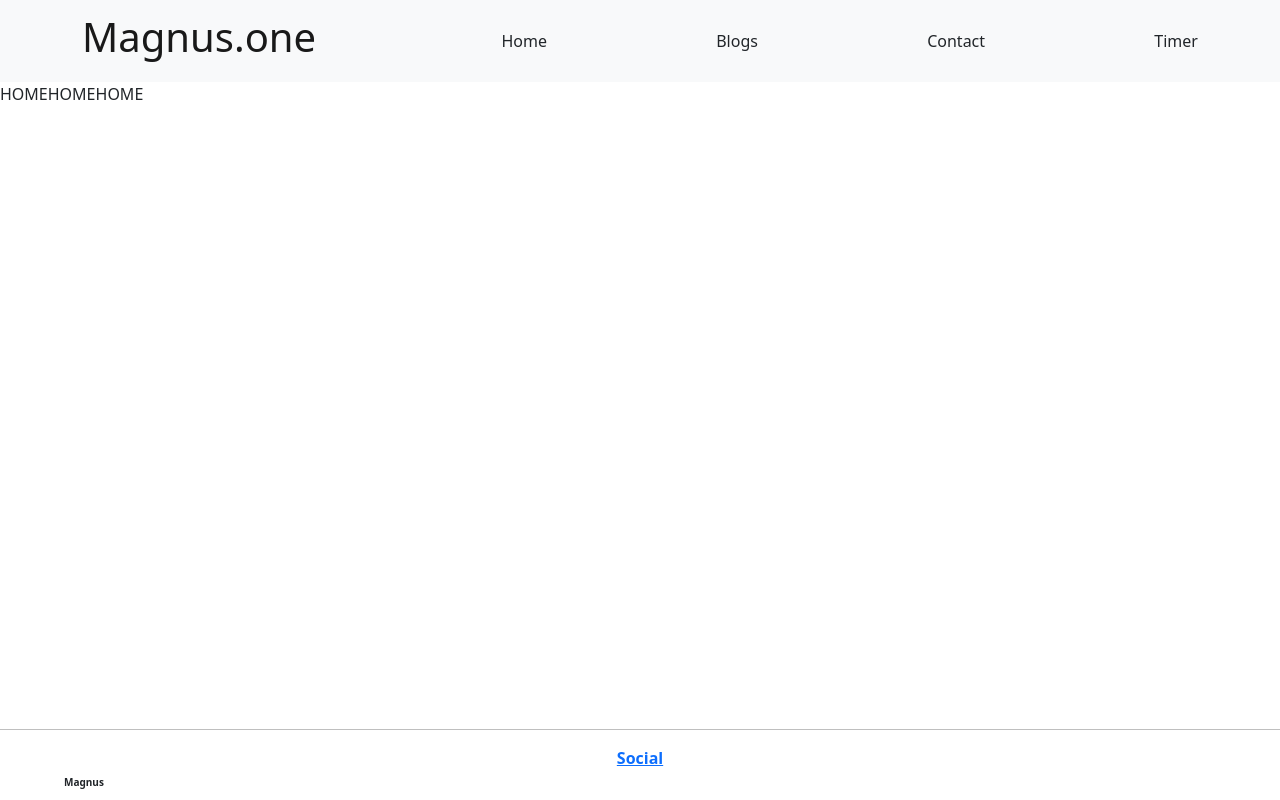
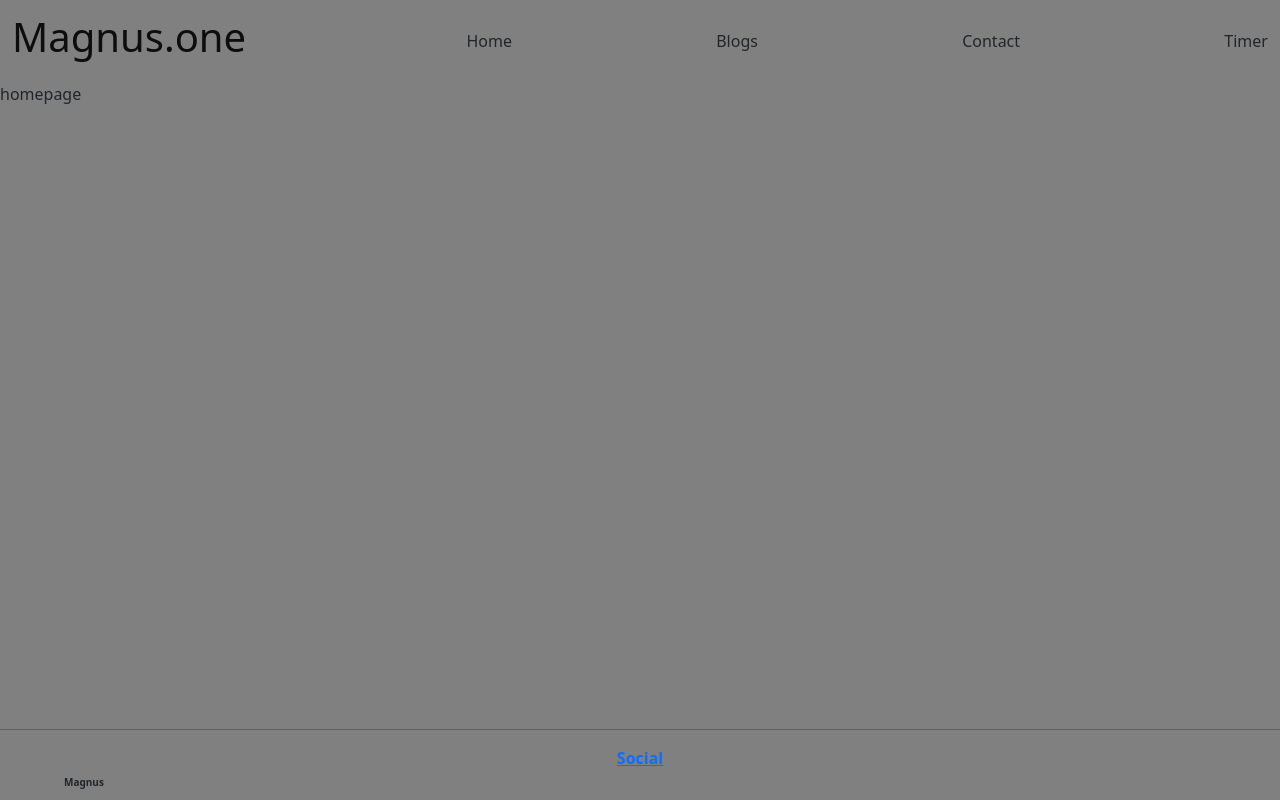
Before and after one commit to Magnusrn/React-Website, a React (Create React App) app: page / in a window 1280 px wide. Built offline with nearby package versions, Linux system fonts and the light colour scheme.

Commit message:
modify navbar to be transparent

```diff
--- a/src/App.js
+++ b/src/App.js
@@ -11,10 +11,12 @@ import Stopwatch from "./pages/Stopwatch";
 
 export default function App() {
     return (
+        <div>
+        <style>{"body { background-color: grey; }"}</style>
         <BrowserRouter>
             <NavigationBar/>
             <Routes>
-                <Route index element={<Home/>}/>
+                <Route path="/" element={<Home/>}/>
                 {/*allow aliases to access the timer page for speed*/}
                 {["timer", "t"].map(path => (
                     <Route key={path} path={path} element={<Timer/>}>
@@ -26,5 +28,6 @@ export default function App() {
             </Routes>
             <Footer/>
         </BrowserRouter>
+        </div>
     );
 }
--- a/src/components/countdowntimer/CountdownTimer.js
+++ b/src/components/countdowntimer/CountdownTimer.js
@@ -77,6 +77,7 @@ const CountdownTimer = ({urlArgs}) => {
         return () => clearInterval(interval);
     }, [running]);
 
+    //seems to be taking 1s longer than it always should, may need to decrement the time by 1 immediately on clicking the start button, though this isn't ideal as it's a logic issue
     let startStopButton = running ? <button onClick={() => setRunning(false)}>Stop</button> :
         <button onClick={() => setRunning(true)}>Start</button>
     let resetTimerButton = <button onClick={() => resetStates() }>Reset</button>
@@ -84,7 +85,6 @@ const CountdownTimer = ({urlArgs}) => {
     let incrementHoursButton = <button onClick={() => setTimeRemaining(timeRemaining + 3600000)}>+1 Hour</button>
     let incrementMinutesButton = <button onClick={() => setTimeRemaining(timeRemaining + 60000)}>+1 Minute</button>
     let incrementSecondsButton = <button onClick={() => setTimeRemaining(timeRemaining + 1000)}>+1 Second</button>
-
 
     let decrementHoursButton = <button onClick={() => setTimeRemaining(timeRemaining - 3600000)}>-1 Hour</button>
     let decrementMinutesButton = <button onClick={() => setTimeRemaining(timeRemaining - 60000)}>-1 Minute</button>
--- a/src/components/navbar/NavigationBar.js
+++ b/src/components/navbar/NavigationBar.js
@@ -1,20 +1,24 @@
 import Navbar from 'react-bootstrap/Navbar';
 import Nav from 'react-bootstrap/Nav';
 import {Container} from "react-bootstrap";
+import styles from "./NavigationBar.module.css"
 
 const NavigationBar = () => {
     return (
-        <Navbar bg="light" expand="lg">
-                <Container>
-            <Navbar.Brand href="/home"><h1>Magnus.one</h1></Navbar.Brand>
+        <div>
+        <Navbar>
+            <Container fluid className={styles.navbarContainer}>
+            <Navbar.Brand href="/"><h1>Magnus.one</h1></Navbar.Brand>
             <Navbar.Toggle aria-controls="basic-navbar-nav" />
             <Nav.Link href="/">Home</Nav.Link>
             <Nav.Link href="/blogs">Blogs</Nav.Link>
             <Nav.Link href="/contact">Contact</Nav.Link>
             <Nav.Link href="/timer">Timer</Nav.Link>
-                </Container>
+            </Container>
         </Navbar>
+        </div>
     )
 };
 
 export default NavigationBar;
+//class="navbar transparent navbar-inverse navbar-fixed-top"
--- a/src/components/navbar/NavigationBar.module.css
+++ b/src/components/navbar/NavigationBar.module.css
@@ -1,3 +1,3 @@
-.content {
-
+.navbarContainer {
+  background-color: rgba(0, 255, 255, 0);
 }
--- a/src/pages/Home.js
+++ b/src/pages/Home.js
@@ -1,8 +1,10 @@
 function Home() {
     console.log("accessed homepage")
-    return "HOME" +
-        "HOME" +
-        "HOME"
+    return (
+        <div>
+            <p>homepage</p>
+        </div>
+    )
 }
 
 export default Home;
```
